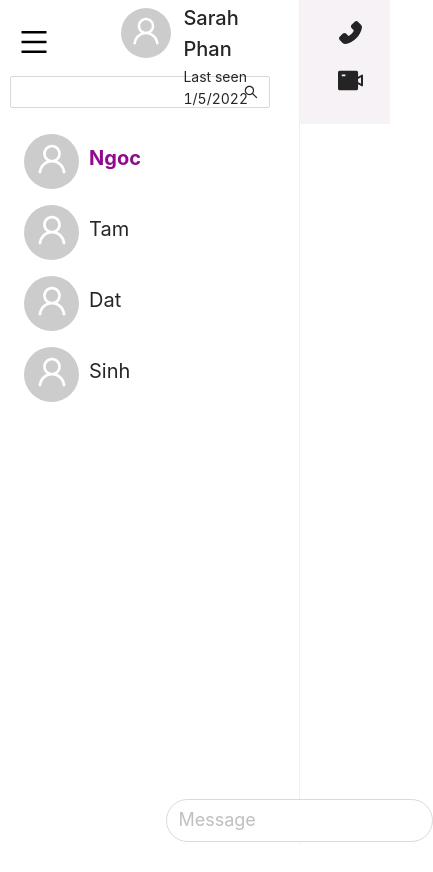
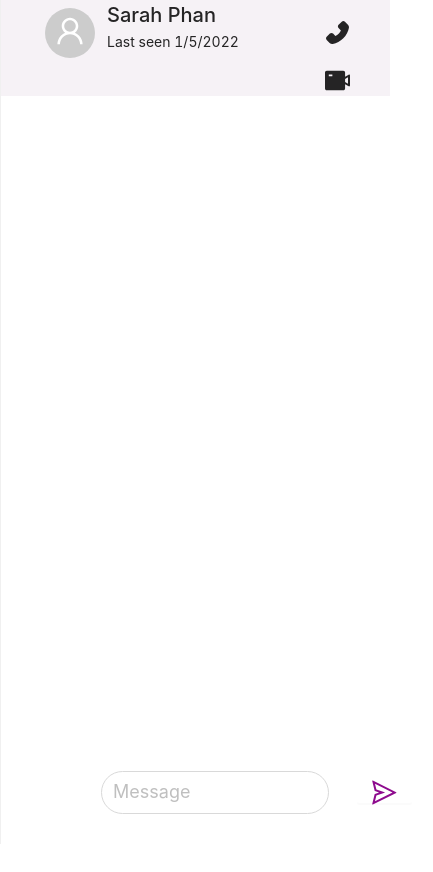
Before and after one commit to Laughing6901/BookSellingWebApp, a React (Create React App) app in the folder Frontend/: page /room/0 in a window 390 px wide. Shown: the whole page, 433 px wide, since content can reach past the window. Built offline with nearby package versions, Linux system fonts and the light colour scheme; no server answers.

Commit message:
responsive sider

```diff
--- /dev/null
+++ b/Frontend/src/ChatRoom/AccountList/index.js
@@ -0,0 +1,39 @@
+import { UserOutlined } from '@ant-design/icons';
+import { Avatar, Menu } from 'antd';
+import React, { useState } from 'react'
+import { NavLink } from 'react-router-dom';
+
+export default function AccountList(props) {
+  const { theme, url } = props
+
+  const checkMatch = (path) => {
+    return url === path ? 'ant-menu-item-selected' : ' '
+  }
+
+  const arrayTest = () => {
+    const arr = ['Ngoc', 'Tam', 'Dat', 'Sinh'];
+
+    return arr.map((item, index) => {
+      return (
+        <Menu.Item
+        key={index}
+        className = {checkMatch(`/room/${index}`)}
+        >
+          <NavLink
+            to={`/room/${index}`}
+            activeStyle={{ fontWeight: 'bold', color: 'rgb(142, 11, 142)' }}
+          >
+            <Avatar size={55} icon={<UserOutlined style={{ fontSize: 32 }} />} />
+            <span className='friendName'>{item}</span>
+          </NavLink>
+        </Menu.Item>
+      )
+    })
+  }
+
+  return (
+    <Menu mode='inline' theme={theme} style={{ borderRight: "none" }} className='boxMenu'>
+      {arrayTest()}
+    </Menu>
+  )
+}
--- a/Frontend/src/ChatRoom/index.js
+++ b/Frontend/src/ChatRoom/index.js
@@ -1,28 +1,27 @@
-import { MenuOutlined, SearchOutlined, UserOutlined } from '@ant-design/icons'
+import { MenuOutlined, SearchOutlined, UploadOutlined, UserOutlined, VideoCameraOutlined } from '@ant-design/icons'
 import {
-  Avatar,
   Col,
   Dropdown,
   Input, Layout, Menu,
   Row
 } from "antd"
 import React, { useEffect, useState } from 'react'
-import { useDispatch } from 'react-redux'
-import { NavLink, Route } from 'react-router-dom'
+import { useDispatch, useSelector } from 'react-redux'
+import { Route } from 'react-router-dom'
 import DarkMode from '../component/DarkMode'
 import Message from '../Message'
+import AccountList from './AccountList'
 import { startConnecting } from './chatRoomSlice'
 import "./style.css"
 
 const { Sider, Content } = Layout
 
 export default function ChatRoom(props) {
-  const {id} = props.match.params
-  console.log(props.match)
-  console.log(id)
+  const { id } = props.match.params
+  const url = props.location.pathname
+  const trigger = useSelector(state => state.sider.trigger)
+
   const [theme, setTheme] = useState(localStorage.getItem('themeOption'))
-  console.log("theme:",theme);
-  const [itemActive, setItemActive] = useState();
   const dispatch = useDispatch();
 
   const body = document.body
@@ -51,45 +50,29 @@ export default function ChatRoom(props) {
     </Menu>
   )
 
-  const arrayTest = () => {
-    const arrActive = [];
-    const arr = ['Ngoc', 'Tam', 'Dat', 'Sinh'];
-
-    return arr.map((item, index) => {
-      arrActive[index] = 'ant-menu-item-selected'
-
-      return (
-        <Menu.Item key={index} className={`${index === itemActive ? 'ant-menu-item-selected' : ''}` }>
-          <NavLink
-            onClick={() => {
-              setItemActive(index)
-              // console.log(index)
-            }}
-            to={`/room/${index}`}
-            activeStyle={{ fontWeight: 'bold', color: 'rgb(142, 11, 142)' }}
-          >
-            <Avatar size={55} icon={<UserOutlined style={{ fontSize: 32 }} />} />
-            <span className='friendName'>{item}</span>
-          </NavLink>
-        </Menu.Item>
-      )
-    })
+  const renderListName = () => {
+    return (
+      <AccountList theme={theme} url={url} />
+    )
   }
 
   useEffect(() => {
     dispatch(startConnecting());
-}, [dispatch])
+  }, [dispatch])
 
   return (
     <div className='chatRoomContent'>
-      <Layout hasSider>
+      <Layout>
         <Sider
           style={{
             height: '100vh',
             position: 'fixed',
-            borderRight: '1px solid #f0f0f0'
+            borderRight: '1px solid #f0f0f0',
           }}
           theme={theme}
+          collapsedWidth={0}
+          collapsible
+          collapsed={window.innerWidth < 750 ? trigger : false}
         >
           <div style={{ marginLeft: 10, marginTop: 18, marginBottom: 18, width: 280 }} className="siderHeader">
             <Row>
@@ -103,47 +86,9 @@ export default function ChatRoom(props) {
               </Col>
             </Row>
           </div>
-          <Menu mode='inline' theme={theme} style={{ borderRight: "none" }} className='boxMenu'>
-            {/* <Menu.Item key="1">
-                <NavLink
-                  to={`/room/1`}
-                  activeStyle={{ fontWeight: 'bold', color: 'rgb(142, 11, 142)' }}
-                >
-                  <Avatar size={55} icon={<UserOutlined style={{ fontSize: 32 }} />} />
-                  <span className='friendName'>Sarah Phan</span>
-                </NavLink>
-            </Menu.Item>
-            <Menu.Item key="2">
-              <NavLink
-                to={`/room/2`}
-                activeStyle={{ fontWeight: 'bold', color: 'rgb(142, 11, 142)' }}
-              >
-                <Avatar size={55} icon={<UserOutlined style={{ fontSize: 32 }} />} />
-                <span className='friendName'>Nguyễn Tâm</span>
-              </NavLink>
-            </Menu.Item>
-            <Menu.Item key="3">
-              <NavLink
-                to={`/room/3`}
-                activeStyle={{ fontWeight: 'bold', color: 'rgb(142, 11, 142)' }}
-              >
-                <Avatar size={55} icon={<UserOutlined style={{ fontSize: 32 }} />} />
-                <span className='friendName'>Đạt Nguyễn</span>
-              </NavLink>
-            </Menu.Item>
-            <Menu.Item key="4">
-              <NavLink
-                to={`/room/4`}
-                activeStyle={{ fontWeight: 'bold', color: 'rgb(142, 11, 142)' }}
-              >
-                <Avatar size={55} icon={<UserOutlined style={{ fontSize: 32 }} />} />
-                <span className='friendName'>Nguyễn Văn Sinh</span>
-              </NavLink>
-            </Menu.Item> */}
-            {arrayTest()}
-          </Menu>
+          {renderListName()}
         </Sider>
-        <Layout className="site-layout" style={{ marginLeft: '19.6%' }}>
+        <Layout className="site-layout">
           <Content>
             <Route
               exact={false}
--- a/Frontend/src/ChatRoom/style.css
+++ b/Frontend/src/ChatRoom/style.css
@@ -1,81 +1,112 @@
 .chatRoomContent .ant-menu {
     background-color: transparent;
 }
+
 .chatRoomContent .ant-layout-sider {
-    overflow: hidden;
     min-width: 300px !important;
     max-width: 320px !important;
     width: 300px !important;
 }
-.chatRoomContent .ant-layout-sider:hover {
+
+.chatRoomContent .ant-layout-sider-children:hover {
     overflow-y: scroll;
 }
+
 .chatRoomContent .ant-menu-inline .ant-menu-item {
     height: 63px;
 }
+
 .chatRoomContent .friendName {
     margin-left: 10px;
     font-size: 20px;
 }
+
 .anticon-menu {
     padding: 10px;
 }
+
 .chatRoomContent .anticon-menu:hover {
     background-color: rgba(216, 191, 216, 0.553);
     border-radius: 30px;
     padding: 10px;
 }
+
 ::-webkit-scrollbar {
     width: 10px;
 }
+
 ::-webkit-scrollbar-thumb {
     background: #80808081;
     border-radius: 10px;
 }
+
 ::-webkit-scrollbar-thumb:hover {
     background: #2f2d2d6d;
 }
-.chatRoomContent .siderHeader .ant-input-affix-wrapper{
+
+.chatRoomContent .siderHeader .ant-input-affix-wrapper {
     margin-top: 10px;
 }
+
 .chatRoomContent .ant-input-affix-wrapper:not(.ant-input-affix-wrapper-disabled):hover {
     border-color: thistle;
 }
-.chatRoomContent .ant-input-affix-wrapper-focused{
+
+.chatRoomContent .ant-input-affix-wrapper-focused {
     border-color: thistle;
     box-shadow: 0 0 0 2px rgba(216, 191, 216, 0.4);
 }
-.ant-dropdown-menu-title-content .ant-switch{
+
+.ant-dropdown-menu-title-content .ant-switch {
     margin-left: 30px;
     min-width: 35px;
     height: 18px;
 }
-.ant-dropdown-menu-title-content .ant-switch .ant-switch-handle{
+
+.ant-dropdown-menu-title-content .ant-switch .ant-switch-handle {
     width: 13px;
     height: 13px;
 }
-body.light{
+
+body.light {
     --color: black;
 }
-body.dark{
+
+body.dark {
     --color: white;
 }
+
 .chatRoomContent .anticon-menu {
     color: var(--color)
 }
-.chatRoomContent .ant-menu-light .ant-menu-item-active, .chatRoomContent .ant-menu-light .ant-menu-item:hover{
+
+.chatRoomContent .ant-menu-light .ant-menu-item-active,
+.chatRoomContent .ant-menu-light .ant-menu-item:hover {
     color: rgb(142, 11, 142);
     background-color: rgba(216, 191, 216, 0.4);
 }
-.chatRoomContent .ant-menu-inline .ant-menu-item:after{
+
+.chatRoomContent .ant-menu-inline .ant-menu-item:after {
     border-right: 3px solid rgb(142, 11, 142);
 }
-.chatRoomContent .ant-menu:not(.ant-menu-horizontal) .ant-menu-item-selected{
+
+.chatRoomContent .ant-menu:not(.ant-menu-horizontal) .ant-menu-item-selected {
     background-color: rgba(216, 191, 216, 0.4)
 }
-.chatRoomContent .ant-menu-item a:hover{
+
+.chatRoomContent .ant-menu-item a:hover {
     color: rgb(142, 11, 142)
 }
-.chatRoomContent .ant-menu-dark.ant-menu-dark:not(.ant-menu-horizontal) .ant-menu-item-selected{
+
+.chatRoomContent .ant-menu-dark.ant-menu-dark:not(.ant-menu-horizontal) .ant-menu-item-selected {
     background-color: rgb(233 217 233) !important;
 }
+
+.chatRoomContent .ant-layout-sider-collapsed{
+    min-width: 0 !important;
+    max-width: 0 !important;
+    width: 0 !important;
+}
+.ant-layout-sider-light .ant-layout-sider-zero-width-trigger{
+    display: none;
+}
--- /dev/null
+++ b/Frontend/src/Message/BoxHeader/index.js
@@ -0,0 +1,73 @@
+import { PhoneFilled, UserOutlined, VideoCameraFilled } from '@ant-design/icons'
+import { Avatar, Col, Row } from 'antd'
+import React, { useEffect, useRef } from 'react'
+import { useSelector } from 'react-redux';
+
+export default function BoxHeader() {
+    const trigger = useSelector(state => state.sider.trigger)
+
+    function accessMicro() {
+        navigator.mediaDevices.getUserMedia({video: false, audio: true}).then( stream => {
+            window.localStream = stream;
+            window.localAudio.srcObject = stream;
+            window.localAudio.autoplay = true;
+        }).catch( err => {
+            console.log("u got an error:" + err)
+        });
+    }
+    function accessCamera() {
+        navigator.mediaDevices.getUserMedia({video: true, audio: true}).then( stream => {
+            window.localStream = stream;
+            window.localAudio.srcObject = stream;
+            window.localAudio.autoplay = true;
+        }).catch( err => {
+            console.log("u got an error:" + err)
+        });
+    }
+
+    useEffect(() => {
+        const ele = document.getElementById("accountDetailId")
+        if(trigger){
+            ele.classList.add("triggerStyle")
+            ele.classList.remove("untrigger")
+        }
+        if(!trigger){
+            ele.classList.add("untrigger")
+            ele.classList.remove("triggerStyle")
+        }
+    }, [trigger])
+
+    return (
+        <div className='boxHeader'>
+            <Row>
+                <Col span={20}>
+                    <Row className='accountDetail' id="accountDetailId" >
+                        <Col>
+                            <Avatar size={50} icon={<UserOutlined style={{ fontSize: 30 }} />} />
+                        </Col>
+                        <Col xl={8}>
+                            <h3 style={{ marginBottom: 0, fontSize: 20 }} id="text">Sarah Phan</h3>
+                            <p>Last seen 1/5/2022</p>
+                        </Col>
+                    </Row>
+                </Col>
+                <Col span={4}>
+                    <Row>
+                        <Col>
+                            <PhoneFilled
+                                style={{ marginRight: 40, fontSize: 25, marginTop: 20 }}
+                                onClick={accessMicro}
+                            />
+                        </Col>
+                        <Col>
+                            <VideoCameraFilled
+                                style={{ fontSize: 25, marginTop: 20 }}
+                                onClick={accessCamera}
+                            />
+                        </Col>
+                    </Row>
+                </Col>
+            </Row>
+        </div>
+    )
+}
--- a/Frontend/src/Message/index.js
+++ b/Frontend/src/Message/index.js
@@ -1,70 +1,61 @@
-import { PhoneFilled, UserOutlined, VideoCameraFilled } from '@ant-design/icons'
-import { Avatar, Col, Input, Row } from 'antd'
-import React from 'react'
+import { SendOutlined } from '@ant-design/icons'
+import { Button, Form, Input, Row, Col } from 'antd'
+import React, { useEffect, useState } from 'react'
+import { useDispatch } from 'react-redux'
+import BoxHeader from './BoxHeader'
+import { changeTrigger } from './siderSlice'
 import './style.css'
 
 export default function Message() {
-    function accessMicro() {
-        navigator.mediaDevices.getUserMedia({video: false, audio: true}).then( stream => {
-            window.localStream = stream;
-            window.localAudio.srcObject = stream;
-            window.localAudio.autoplay = true;
-        }).catch( err => {
-            console.log("u got an error:" + err)
-        });
+    const dispatch = useDispatch();
+
+    const renderBoxHeader = () => {
+        return (
+            <BoxHeader />
+        )
     }
-    function accessCamera() {
-        navigator.mediaDevices.getUserMedia({video: true, audio: true}).then( stream => {
-            window.localStream = stream;
-            window.localAudio.srcObject = stream;
-            window.localAudio.autoplay = true;
-        }).catch( err => {
-            console.log("u got an error:" + err)
-        });
+
+    const [trigger, isTrigger] = useState(true)
+    useEffect(() => {
+        dispatch(changeTrigger(trigger))
+    }, [trigger, dispatch])
+
+    const receiveMessage = (values) => {
+        console.log(values)
     }
 
     return (
         <div className='messageBox'>
-            <div className='boxHeader'>
-                <Row>
-                    <Col span={20}>
-                        <Row>
-                            <Col>
-                                <Avatar size={50} icon={<UserOutlined style={{ fontSize: 30 }} />} />
-                            </Col>
-                            <Col span={8}>
-                                <h3 style={{ marginBottom: 0, fontSize: 20 }}>Sarah Phan</h3>
-                                <p>Last seen 1/5/2022</p>
-                            </Col>
-                        </Row>
-                    </Col>
-                    <Col span={4}>
-                        <Row>
-                            <Col>
-                                <PhoneFilled
-                                style={{marginRight: 40, fontSize: 25, marginTop: 20}}
-                                onClick = {accessMicro}
-                                />
-                            </Col>
-                            <Col>
-                                <VideoCameraFilled
-                                style={{ fontSize: 25, marginTop: 20}}
-                                onClick = {accessCamera}
-                                />
-                            </Col>
-                        </Row>
-                    </Col>
-                </Row>
-            </div>
+            {renderBoxHeader()}
             <div className='messageList'></div>
             <div className='sendMessage'>
-                <form>
-                    <div className='inputGroup'>
-                        <div className='inputText'>
-                            <Input placeholder="Message" allowClear />
-                        </div>
-                    </div>
-                </form>
+                <Form
+                    onFinish={receiveMessage}
+                >
+                    <Row className="inputMessage">
+                        <Col span={14}>
+                            <Form.Item
+                                name="messageInput"
+                            >
+                                <Input
+                                    placeholder="Message"
+                                    allowClear
+                                    onClick={() => {
+                                        isTrigger(!trigger)
+                                    }}
+                                />
+                            </Form.Item>
+                        </Col>
+                        <Col span={4}>
+                            <Form.Item>
+                                <Button htmlType='submit'>
+                                    <SendOutlined />
+                                </Button>
+                            </Form.Item>
+                        </Col>
+                    </Row>
+
+                </Form>
             </div>
         </div>
     )
--- /dev/null
+++ b/Frontend/src/Message/siderSlice.js
@@ -0,0 +1,18 @@
+import { createSlice } from "@reduxjs/toolkit"
+
+const initialState = {
+    trigger: false
+}
+
+const siderSlice = createSlice({
+    name: 'sider',
+    initialState,
+    reducers: {
+        changeTrigger(state, action){
+            state.trigger = action.payload
+        }
+    }
+})
+
+export const {changeTrigger} = siderSlice.actions
+export default siderSlice.reducer
--- a/Frontend/src/Message/style.css
+++ b/Frontend/src/Message/style.css
@@ -1,7 +1,6 @@
 body.light{
     --background-color: white;
     --background: rgba(216, 203, 216, 0.247);
-
 }
 body.dark{
     --background-color: #001529;
@@ -27,14 +26,57 @@ body.dark{
     height: 80vh;
     overflow-y: scroll;
 }
-.inputText .ant-input-affix-wrapper{
+.inputMessage .ant-input-affix-wrapper{
     border-radius: 35px;
     height: 43px;
-    margin-left: 90px;
-    width: 85%;
+    margin-left: 23%;
     margin-bottom: 30px;
 }
-.inputText .ant-input-affix-wrapper>input.ant-input{
+.inputMessage .ant-input-affix-wrapper>input.ant-input{
     font-size: 18px;
+}
+.sendMessage .ant-row{
+    justify-content: center
+}
+.ant-btn-default{
+    margin-left: 85%;
+    border: none;
+}
+.anticon-send{
+    font-size: 25px;
+    color: rgb(142, 11, 142);
+    margin-top: 5px;
+}
+@media screen and (min-width: 1200px){
+    .accountDetail{
+        margin-left: 24vw;
+    }
+}
 
+@media screen and (max-width: 1200px){
+    .accountDetail{
+        margin-left: 30vw;
+    }
+    .ant-btn-default{
+        margin-left: 125%;
+    }
+    .inputMessage .ant-input-affix-wrapperP{
+        margin-left: 40%;
+        width: 95%;
+    }
 }
+
+@media screen and (max-width: 992px){
+    .accountDetail{
+        margin-left: 35vw;
+    }
+}
+
+@media screen and (max-width: 750px){
+    .untrigger{
+        margin-left: 38vw;
+    }
+    .triggerStyle{
+        margin-left: 0;
+    }
+}
--- a/Frontend/src/store.js
+++ b/Frontend/src/store.js
@@ -1,18 +1,21 @@
 import { configureStore } from '@reduxjs/toolkit';
 import chatRoomSlice from './ChatRoom/chatRoomSlice';
 import { chatMiddleware, socketConnectMiddleware } from './middleware';
+import changeTrigger from "./Message/siderSlice"
+
 // create redux store
 // redux store save and manage all reducer
 export const store = configureStore({
   reducer: {
     chatRoom: chatRoomSlice,
+    sider: changeTrigger
   },
   middleware: (getDefaultMiddleware) => {
     return getDefaultMiddleware().concat([
       // crashMiddleware,
       // loggerMiddleware,
       socketConnectMiddleware,
-      chatMiddleware,
+      // chatMiddleware,
     ]);
   }
 
```
Also changed, not shown: 2 other files (tests, documents, lock files or other folders).
